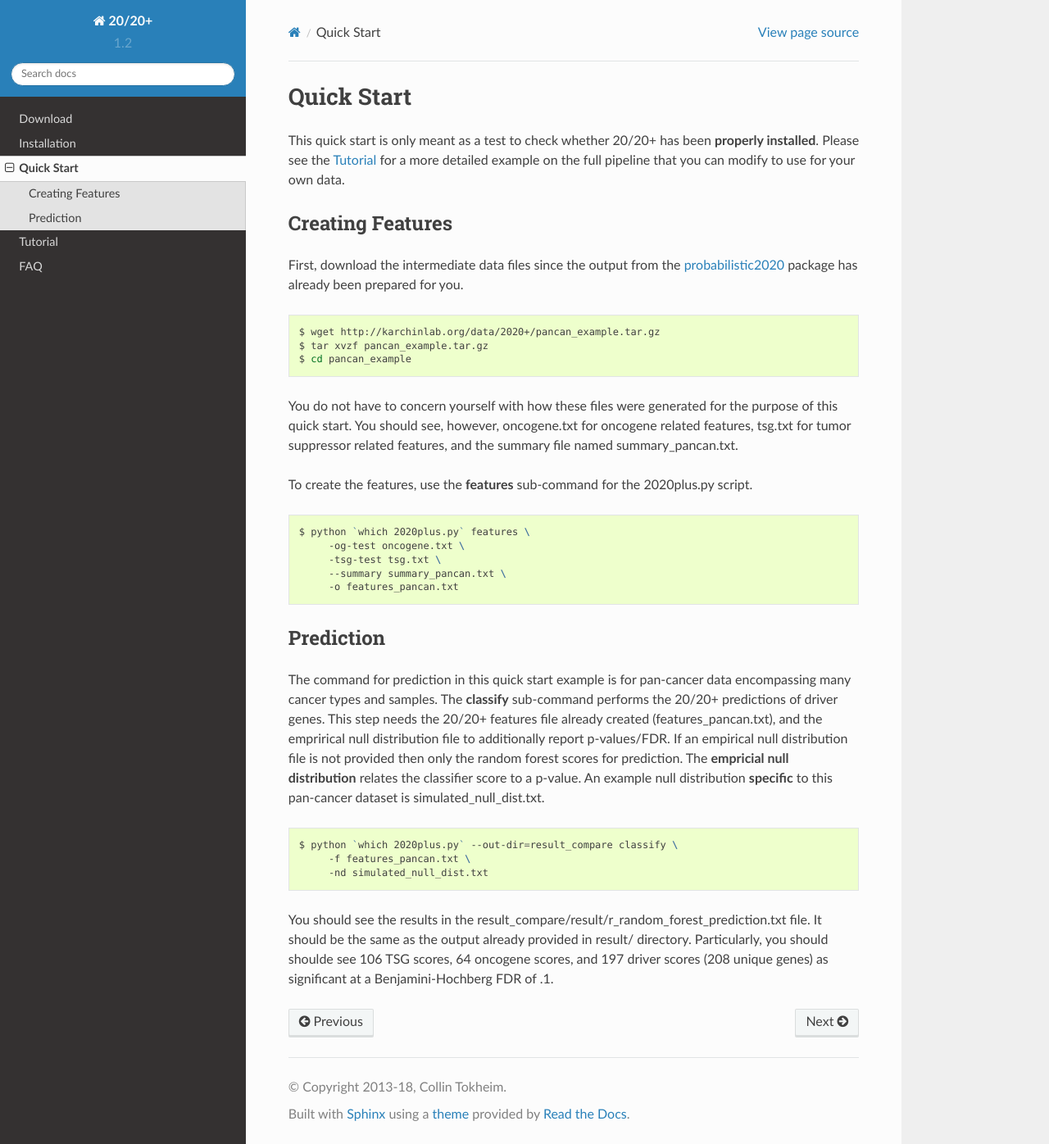
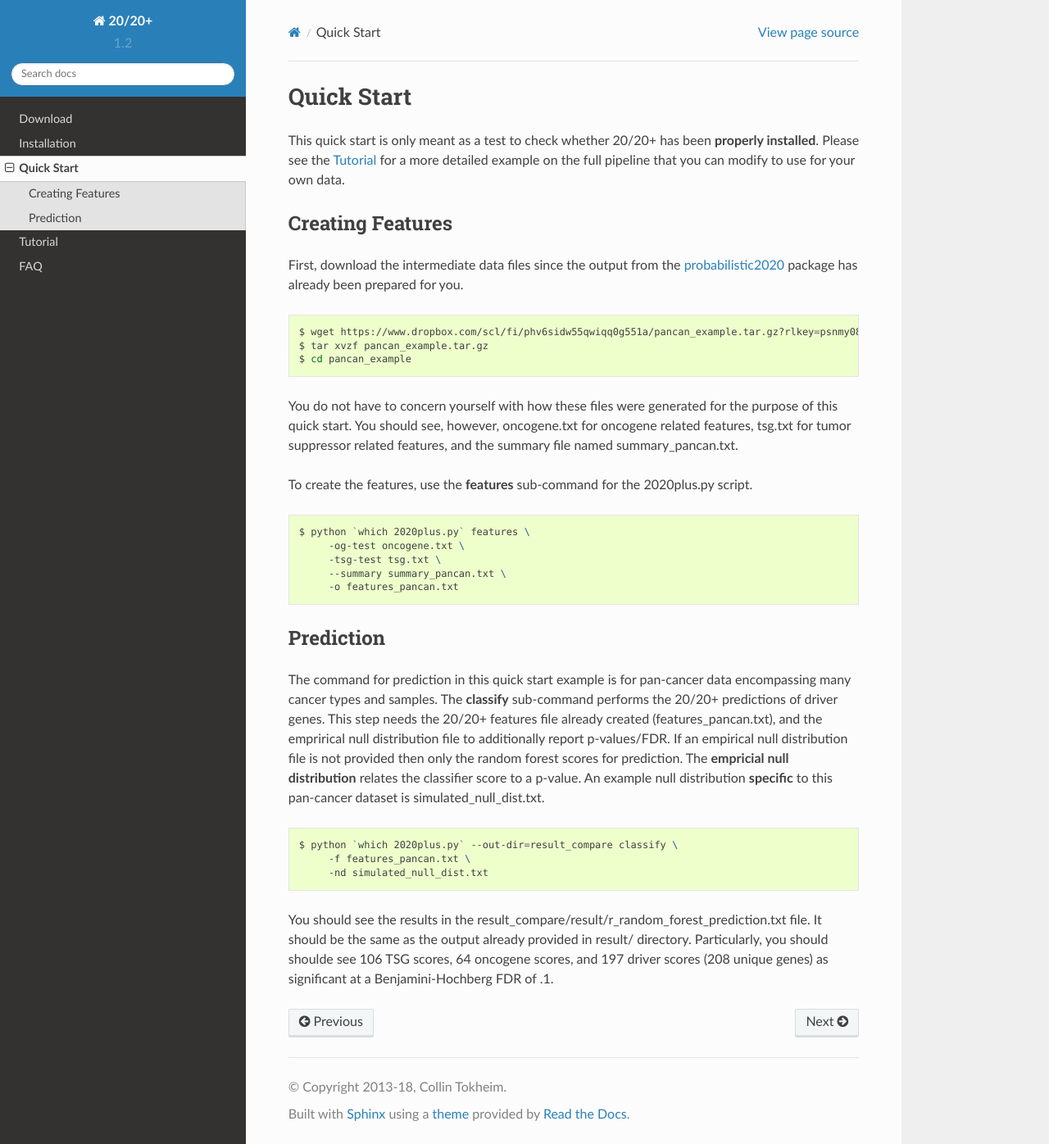
Before and after one commit to KarchinLab/2020plus, a Sphinx documentation site: the page built from doc/quickstart.rst, in a window 1280 px wide and 1396 px high. Shown: the whole window at 82% size. Built offline with Sphinx 7.4.7 and the Read the Docs theme 2.0.0, drawn with Linux system fonts in a browser that asks for light colours.

Commit message:
Update quickstart.rst

```diff
--- a/doc/quickstart.rst
+++ b/doc/quickstart.rst
@@ -12,7 +12,7 @@ the `probabilistic2020 <http://probabilistic2020.readthedocs.io/en/latest/>`_ pa
 
 .. code-block:: bash
 
-    $ wget http://karchinlab.org/data/2020+/pancan_example.tar.gz
+    $ wget https://www.dropbox.com/scl/fi/phv6sidw55qwiqq0g551a/pancan_example.tar.gz?rlkey=psnmy08lcssjj60gagowhwrf8&st=u2ndd173&dl=1 -o pancan_example.tar.gz
     $ tar xvzf pancan_example.tar.gz
     $ cd pancan_example
 
```
